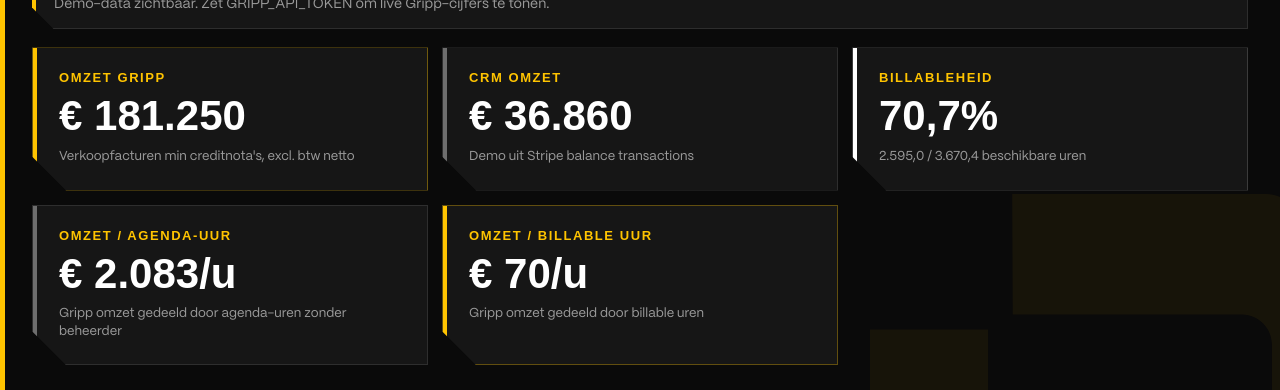
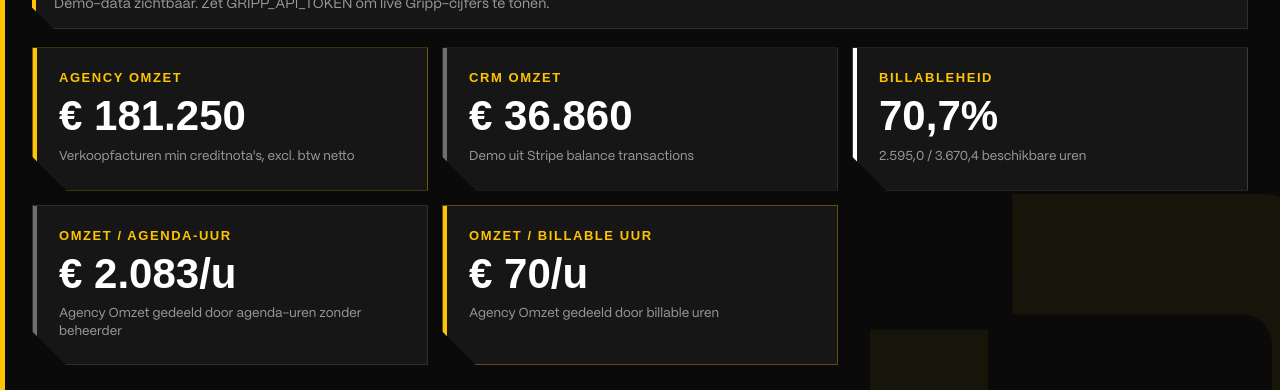
Before and after one commit to maxancedecot/GrippMCP, a Next.js app: page /pm in a window 1280 px wide. Shown: the part 220-610 px from the top of the page. Built offline with nearby package versions, Linux system fonts and the light colour scheme; a web font is replaced by a local one.

Commit message:
Rename Gripp revenue label to Agency Omzet

```diff
--- a/app/pm/page.tsx
+++ b/app/pm/page.tsx
@@ -179,7 +179,7 @@ const MAX_EMPLOYEE_PAGES = 20;
 const MAX_ABSENCE_REQUEST_PAGES = 80;
 const MAX_ABSENCE_LINE_PAGES = 80;
 const MAX_CALENDAR_ITEM_PAGES = 160;
-const INVOICE_REVENUE_SERIES_LABEL = "Verkoopfacturen";
+const INVOICE_REVENUE_SERIES_LABEL = "Agency Omzet";
 const CRM_REVENUE_SERIES_LABEL = "CRM omzet";
 const REVENUE_PER_BILLABLE_HOUR_GOAL = 135;
 const WORKING_HOURS_BATCH_SIZE = 25;
@@ -252,11 +252,11 @@ export default async function PmDashboardPage({ searchParams }: { searchParams?:
       {dashboard.source.message ? <p className={dataNoticeClassName(dashboard.source)}>{dashboard.source.message}</p> : null}
 
       <section className="metric-grid pm-metric-grid" aria-label="Kerncijfers management">
-        <MetricCard href="#pm-revenue-detail" label="Omzet Gripp" value={formatCurrency(dashboard.revenue)} detail="Verkoopfacturen min creditnota's, excl. btw netto" tone="good" />
+        <MetricCard href="#pm-revenue-detail" label="Agency Omzet" value={formatCurrency(dashboard.revenue)} detail="Verkoopfacturen min creditnota's, excl. btw netto" tone="good" />
         <MetricCard href="#pm-revenue-detail" label="CRM omzet" value={formatCurrency(dashboard.crmRevenue.amount)} detail={crmRevenueMetricDetail(dashboard.crmRevenue)} tone="neutral" />
         <MetricCard href="#pm-billability-detail" label="Billableheid" value={`${formatPercent(dashboard.billability)}%`} detail={`${formatHours(dashboard.billableHours)} / ${formatHours(dashboard.availableHours)} beschikbare uren`} tone="blue" />
-        <MetricCard label="Omzet / agenda-uur" value={formatCurrencyPerHour(dashboard.revenuePerCalendarItemHour)} detail="Gripp omzet gedeeld door agenda-uren zonder beheerder" tone="neutral" />
-        <MetricCard href="#pm-revenue-per-billable-hour-detail" label="Omzet / billable uur" value={formatCurrencyPerHour(dashboard.revenuePerBillableHour)} detail="Gripp omzet gedeeld door billable uren" tone="warning" />
+        <MetricCard label="Omzet / agenda-uur" value={formatCurrencyPerHour(dashboard.revenuePerCalendarItemHour)} detail="Agency Omzet gedeeld door agenda-uren zonder beheerder" tone="neutral" />
+        <MetricCard href="#pm-revenue-per-billable-hour-detail" label="Omzet / billable uur" value={formatCurrencyPerHour(dashboard.revenuePerBillableHour)} detail="Agency Omzet gedeeld door billable uren" tone="warning" />
       </section>
 
       <section className="panel pm-detail-panel" id="pm-billability-detail" tabIndex={-1}>
```
